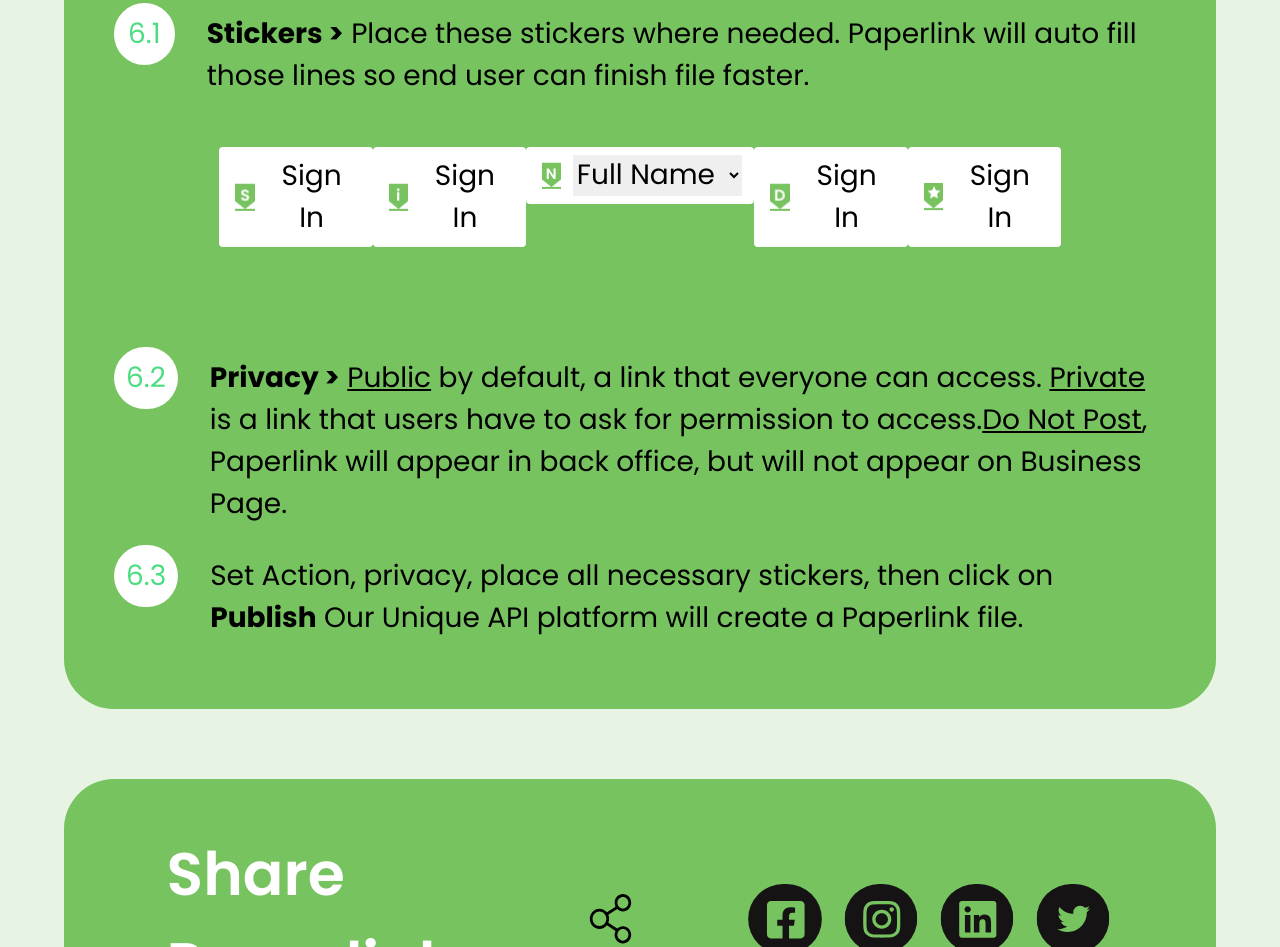
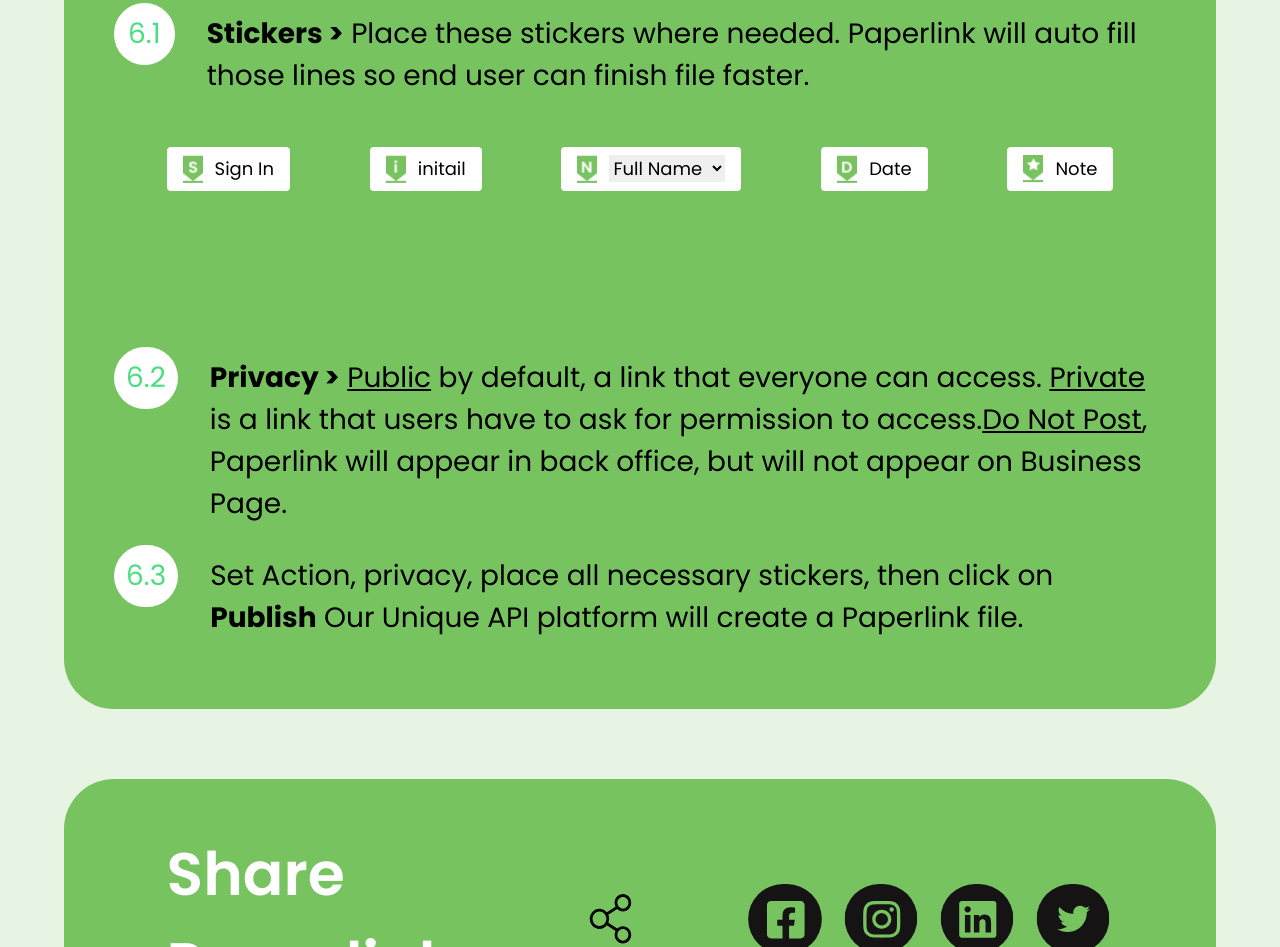
Before and after one commit to khubaibk1/infographic-check, a website: page index.html in a window 1280 px wide. Shown: the part 2333-3280 px from the top of the page. Drawn offline with Linux system fonts and the light colour scheme.

Commit message:
responsive-done

```diff
--- a/index.html
+++ b/index.html
@@ -2,7 +2,7 @@
 <html>
   <head>
     <meta charset="UTF-8" />
-    <meta name="viewport" content="width=device-width, initial-scale=1.0" />
+    <meta name="viewport" content="width=device-width" />
     <link href="/dist/output.css" rel="stylesheet" />
     <link
       rel="stylesheet"
@@ -275,7 +275,7 @@
               </div>
               <div class="w-[100%] flex justify-center">
                 <div
-                  class="h-[200px] flex justify-between md:w-[80%] w-[100%] mt-[30px]"
+                  class="h-[200px] text-[18px] flex justify-between md:w-[90%] w-[100%] mt-[30px]"
                 >
                   <div>
                     <button
@@ -301,7 +301,7 @@
                         width="20px"
                         height="20px"
                       />
-                      <span>Sign In</span>
+                      <span>initail</span>
                     </button>
                   </div>
 
@@ -333,7 +333,7 @@
                         width="20px"
                         height="20px"
                       />
-                      <span>Sign In</span>
+                      <span>Date</span>
                     </button>
                   </div>
 
@@ -347,7 +347,7 @@
                         width="20px"
                         height="20px"
                       />
-                      <span>Sign In</span>
+                      <span>Note</span>
                     </button>
                   </div>
                 </div>
```
Also changed, not shown: dist/output.css.
